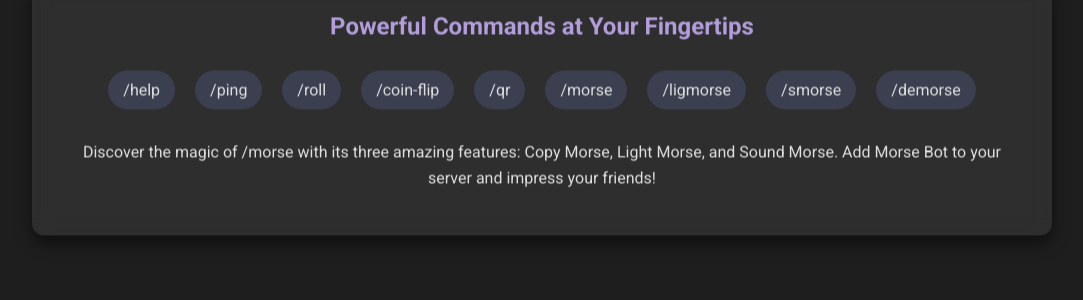
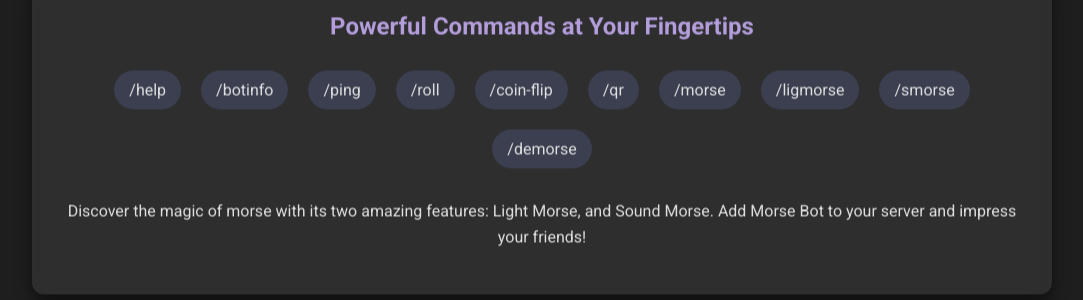
Before and after one commit to jagath-sajjan/hacksaw-bot, a website: page index.html in a window 1280 px wide. Shown: the part 1037-1337 px from the top of the page, without its empty margins (128-1211 px from the left). Drawn offline with nearby package versions, Linux system fonts and the light colour scheme; animation ran at ten frames a second.

Commit message:
Update index.html

```diff
--- a/index.html
+++ b/index.html
@@ -299,6 +299,7 @@
             <h2>Powerful Commands at Your Fingertips</h2>
             <ul>
                 <li>/help</li>
+                <li>/botinfo</li>
                 <li>/ping</li>
                 <li>/roll</li>
                 <li>/coin-flip</li>
@@ -308,7 +309,7 @@
                 <li>/smorse</li>
                 <li>/demorse</li>
             </ul>
-            <p>Discover the magic of /morse with its three amazing features: Copy Morse, Light Morse, and Sound Morse. Add Morse Bot to your server and impress your friends!</p>
+            <p>Discover the magic of morse with its two amazing features: Light Morse, and Sound Morse. Add Morse Bot to your server and impress your friends!</p>
         </div>
         <div class="buttons">
             <a href="https://discord.com/oauth2/authorize?client_id=1270040432427925677&permissions=1758118824378192&integration_type=0&scope=applications.commands+bot" class="button" target="_blank"><i class="fab fa-discord"></i>Invite Bot</a>
```
